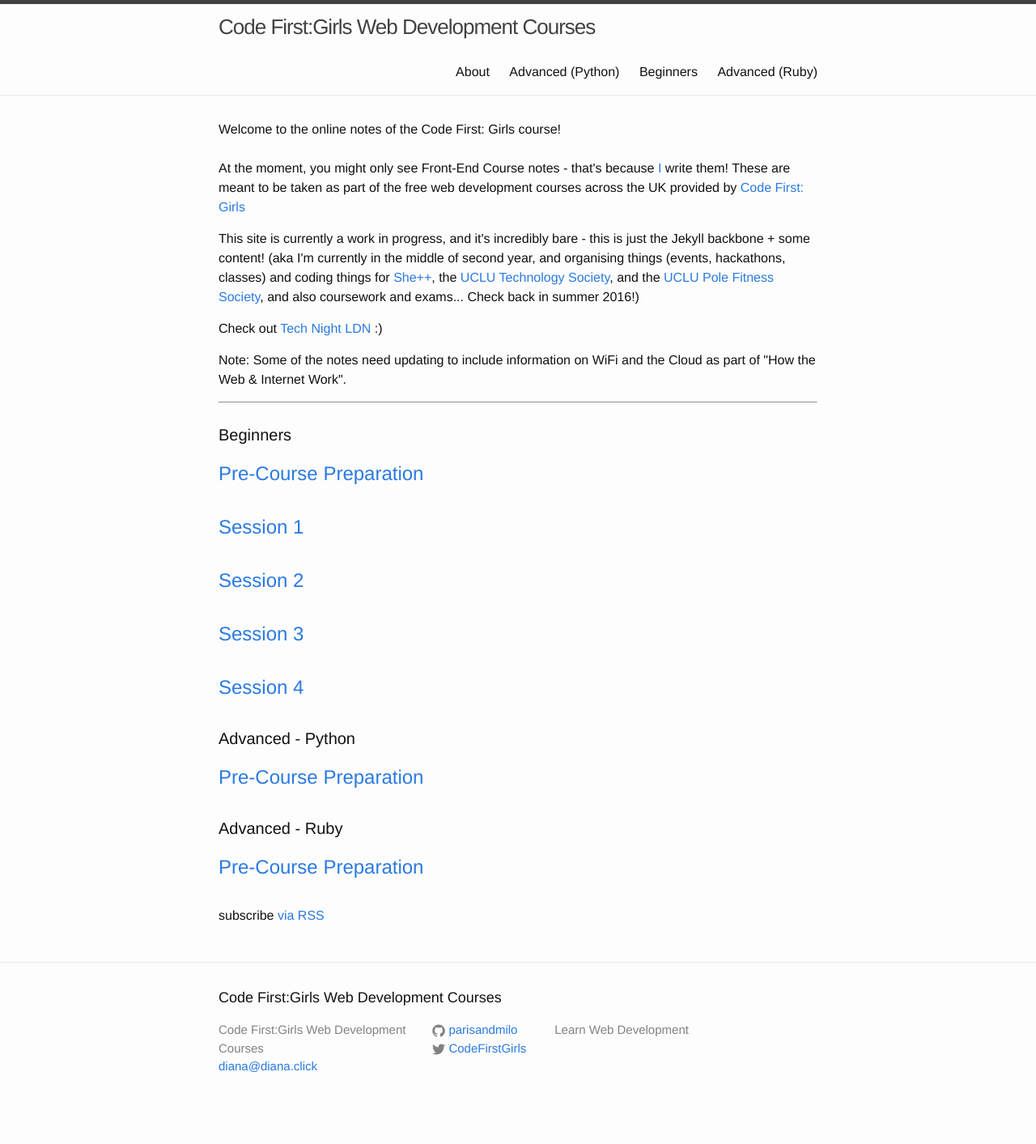
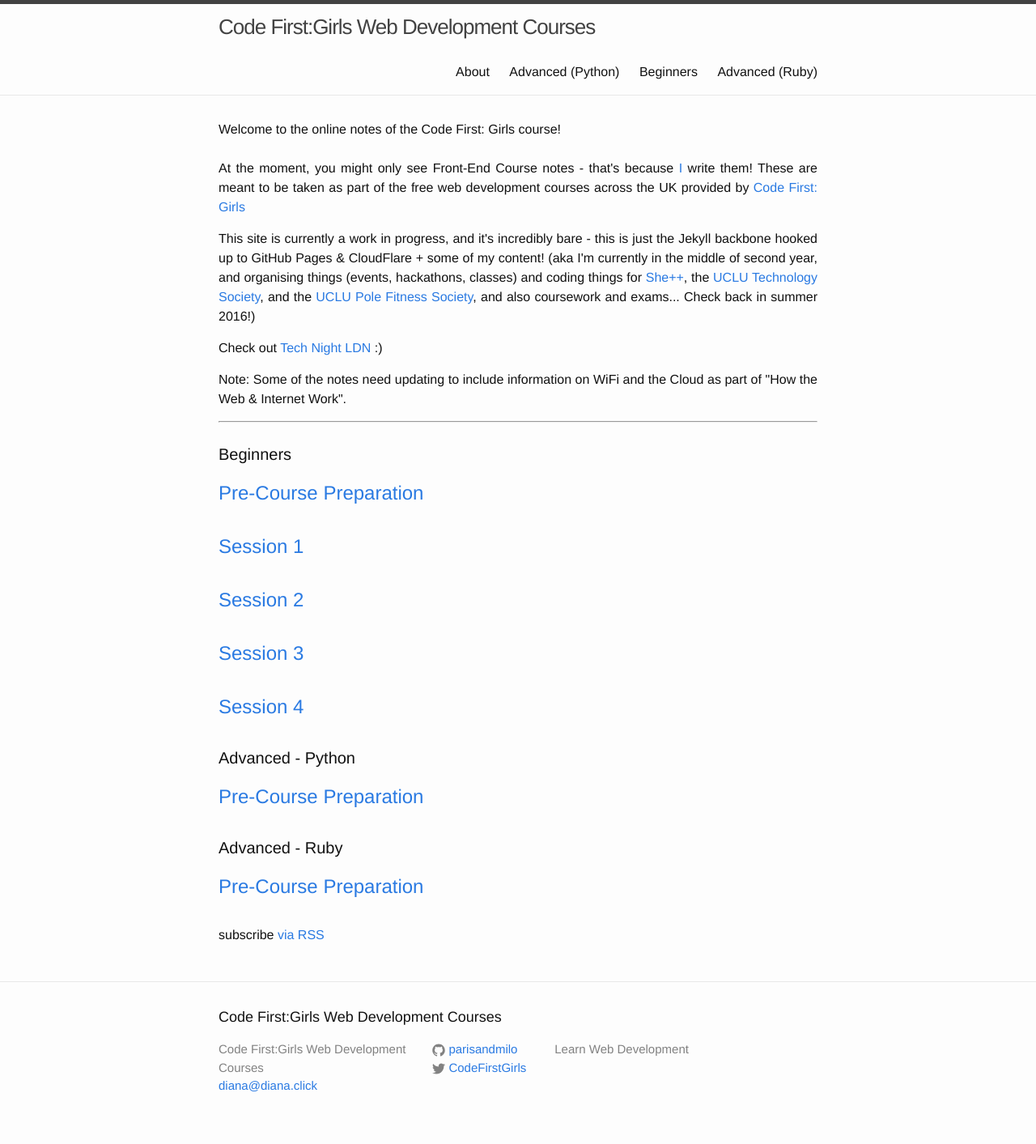
Before and after one commit to CodeFirstGirls/beginners, a Jekyll site: the page built from index.html, in a window 1280 px wide. Shown: the whole page at 81% size. Built offline with Jekyll 4.4.1, drawn with Linux system fonts in a browser that asks for light colours; before the commit the page ends 1389 px from its top, so only the background shows below that.

Commit message:
notes on what is happening with notes

```diff
--- a/index.html
+++ b/index.html
@@ -4,11 +4,13 @@
 
 <div class="home">
 
+<div style="text-align:justify;">
     <p>Welcome to the online notes of the Code First: Girls course! <br><br>At the moment, you might only see Front-End Course notes - that's because <a href="http://diana.click">I</a> write them! These are meant to be taken as part of the free web development courses across the UK provided by <a href="http://www.codefirstgirls.org.uk" target="_blank">Code First: Girls</a></p>
     <p></p>
-    <p>This site is currently a work in progress, and it's incredibly bare - this is just the Jekyll backbone + some content! (aka I'm currently in the middle of second year, and organising things (events, hackathons, classes) and coding things for <a href="http://www.sheplusplus.org/ambassadors/#team" target="_blank">She++</a>, the <a href="http://uclutech.com" target="_blank">UCLU Technology Society</a>, and the <a href="http://uclupole.weebly.com" target="_blank">UCLU Pole Fitness Society</a>, and also coursework and exams... Check back in summer 2016!)</p>
+    <p>This site is currently a work in progress, and it's incredibly bare - this is just the Jekyll backbone hooked up to GitHub Pages &amp; CloudFlare + some of my content! (aka I'm currently in the middle of second year, and organising things (events, hackathons, classes) and coding things for <a href="http://www.sheplusplus.org/ambassadors/#team" target="_blank">She++</a>, the <a href="http://uclutech.com" target="_blank">UCLU Technology Society</a>, and the <a href="http://uclupole.weebly.com" target="_blank">UCLU Pole Fitness Society</a>, and also coursework and exams... Check back in summer 2016!)</p>
     <p>Check out <a href="http://technight.london" target="_blank">Tech Night LDN</a> :)</p>
     <p>Note: Some of the notes need updating to include information on WiFi and the Cloud as part of "How the Web &amp; Internet Work".</p>
+</div>
 
 <hr><br>
 
```
